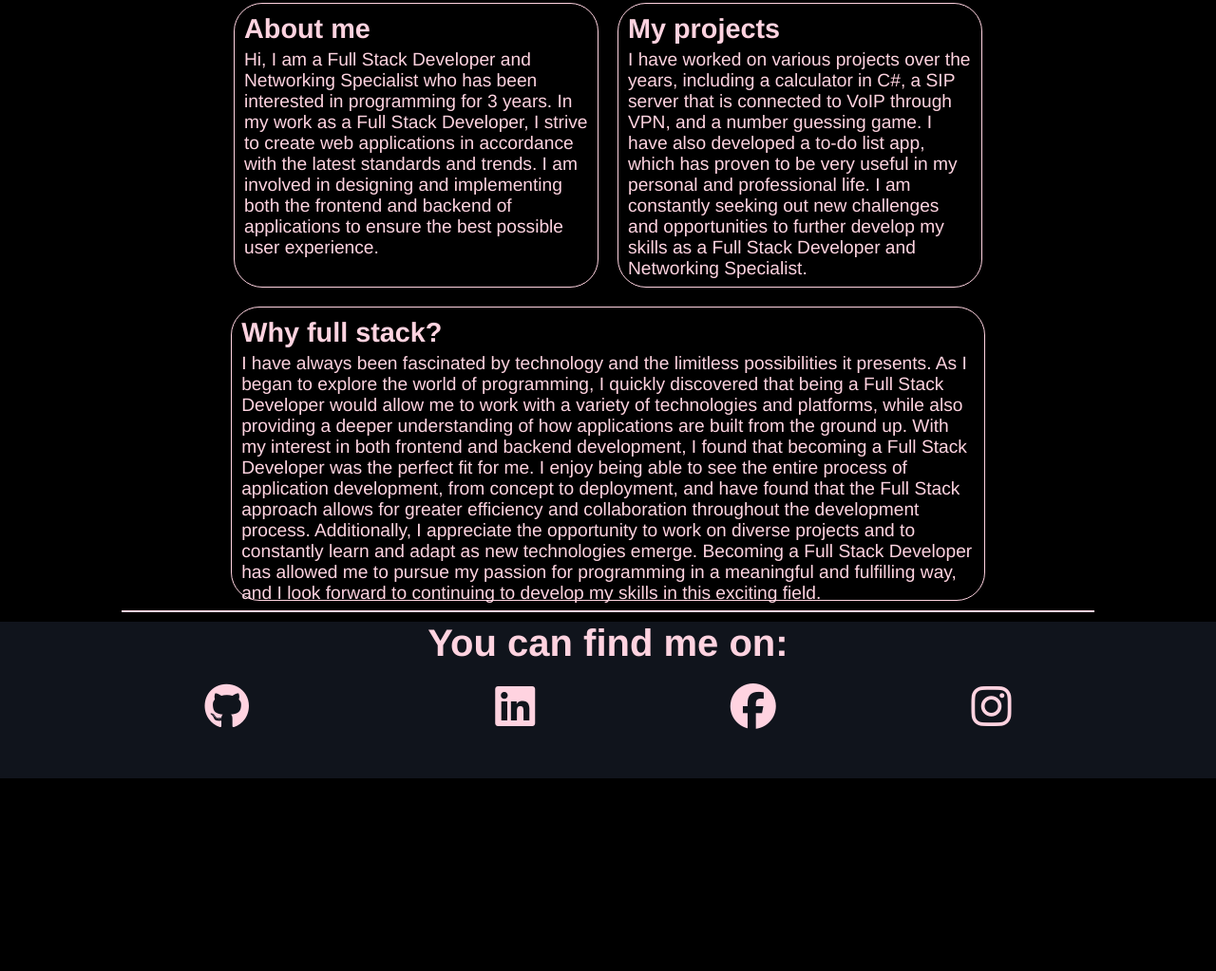
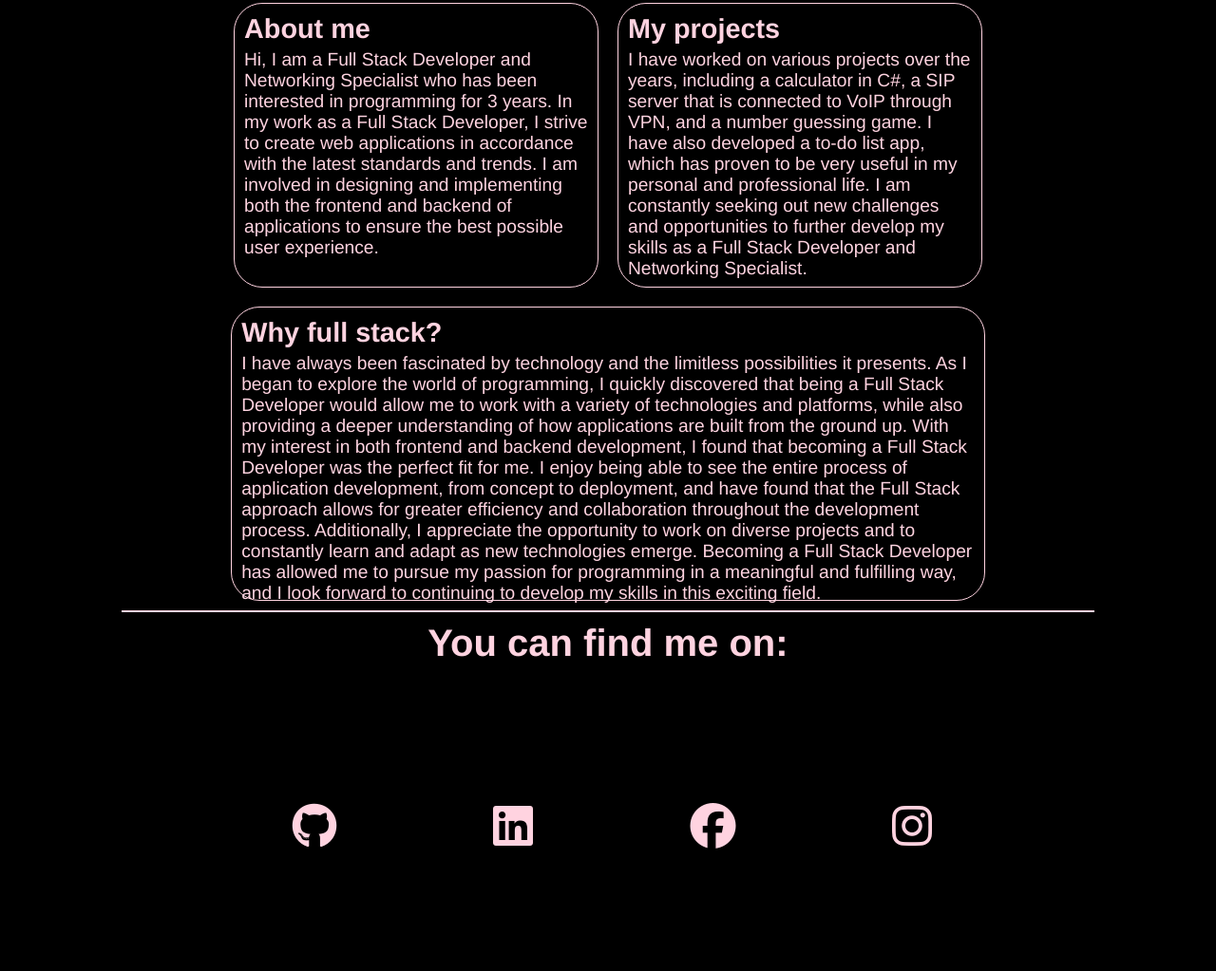
Before and after one commit to Besp1N/Animated-Website, a plain HTML site: page index.html in a window 1280 px wide. Shown: the part 819-1842 px from the top of the page at 95% size. Before the commit the page ends 1649 px from the top, so only its background shows below. Drawn offline with Linux system fonts and the light colour scheme.

Commit message:
added social-links

```diff
--- a/index.html
+++ b/index.html
@@ -117,16 +117,16 @@
         <h2>You can find me on:</h2>
         <div class="social-media">
           <div class="github">
-            <i class="fa-brands fa-github"></i>
+            <a href="#"><i class=" icon fa-brands fa-github"></i></a>
           </div>
           <div class="likedin">
-            <i class="fa-brands fa-linkedin"></i>
+            <a href="#"><i class="icon fa-brands fa-linkedin"></i></a>
           </div>
           <div class="facebook">
-            <i class="fa-brands fa-facebook"></i>
+            <a href="#"><i class="icon fa-brands fa-facebook"></i></a>
           </div>
           <div class="instagram">
-            <i class="fa-brands fa-instagram"></i>
+            <a href="#"><i class="icon fa-brands fa-instagram"></i></a>
           </div>
         </div>
       </section>
--- a/src/style.css
+++ b/src/style.css
@@ -150,8 +150,11 @@ button:hover {
   width: 62%;
   height: 310px;
 }
+
 .find-me-on{
-  background-color: #10141c;
+  width: 80%;
+  margin-right: auto;
+  margin-left: auto;
 }
 .find-me-on h2{
   color: #ffd3e0;
@@ -164,13 +167,19 @@ button:hover {
 .social-media{
   display: flex;
   justify-content: space-evenly;
+  align-items: center;
   margin: 10px;
-}
-.social-media .github{
-  width: 100px;
-  height: 100px;
+  height: 300px;
+
+
 }
 .fa-brands{
   color: #ffd3e0;
   font-size: 3rem;
+  transition: all 0.5s ease 0s;
 }
+
+.fa-brands:hover{
+  font-size: 4rem;
+  color: #cd7690;
+}
```
Also changed, not shown: src/script.js (+5 -4 lines).
